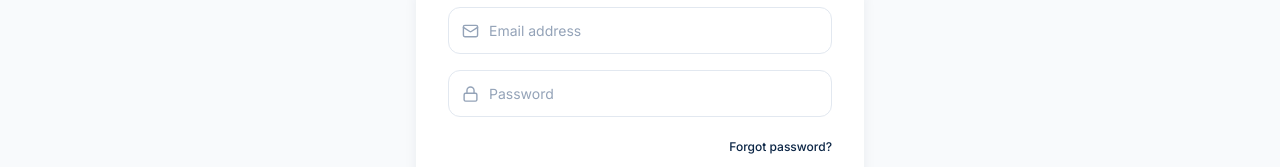
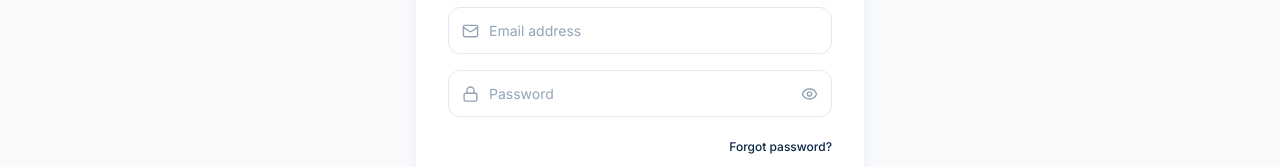
Before and after one commit to Emmirez/swiss-meridian, a React (Vite) app in the folder frontend/: page /login in a window 1280 px wide. Shown: the part 314-481 px from the top of the page. Built offline with nearby package versions, Linux system fonts and the light colour scheme; no server answers.

Commit message:
Add show/hide password toggle to Login page

```diff
--- a/frontend/src/pages/Login.jsx
+++ b/frontend/src/pages/Login.jsx
@@ -1,6 +1,6 @@
 import { useState } from "react";
 import { Link, useNavigate } from "react-router-dom";
-import { Mail, Lock, ArrowRight, ShieldCheck } from "lucide-react";
+import { Mail, Lock, ArrowRight, Eye, ShieldCheck } from "lucide-react";
 import { useAuth } from "../context/AuthContext";
 import Header from "../components/Header";
 import Footer from "../components/Footer";
@@ -15,6 +15,7 @@ const Login = () => {
 
   const [twoFactorUserId, setTwoFactorUserId] = useState(null);
   const [twoFactorCode, setTwoFactorCode] = useState("");
+  const [showPassword, setShowPassword] = useState(false);
 
   const submit = async (e) => {
     e.preventDefault();
@@ -152,13 +153,20 @@ const Login = () => {
                   className="absolute left-3.5 top-1/2 -translate-y-1/2 text-slate-400 pointer-events-none"
                 />
                 <input
-                  type="password"
+                  type={showPassword ? "text" : "password"}
                   required
                   placeholder="Password"
                   value={password}
                   onChange={(e) => setPassword(e.target.value)}
-                  className="input-field !pl-10"
+                  className="input-field !pl-10 !pr-10"
                 />
+                <button
+                  type="button"
+                  onClick={() => setShowPassword((s) => !s)}
+                  className="absolute right-3.5 top-1/2 -translate-y-1/2 text-slate-400 hover:text-navy transition"
+                >
+                  {showPassword ? <EyeOff size={17} /> : <Eye size={17} />}
+                </button>
               </div>
 
               <div className="text-right -mt-1">
```
